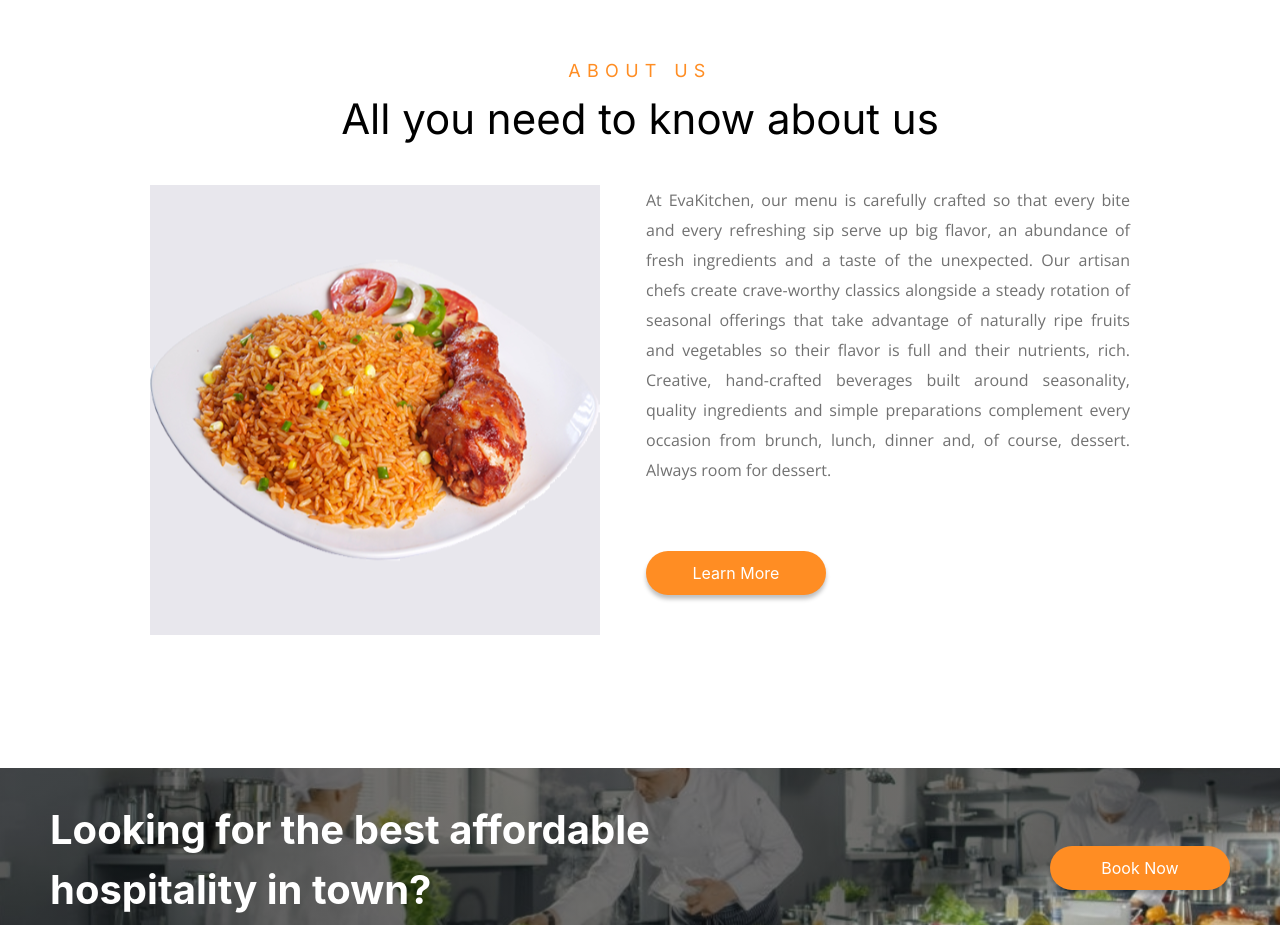
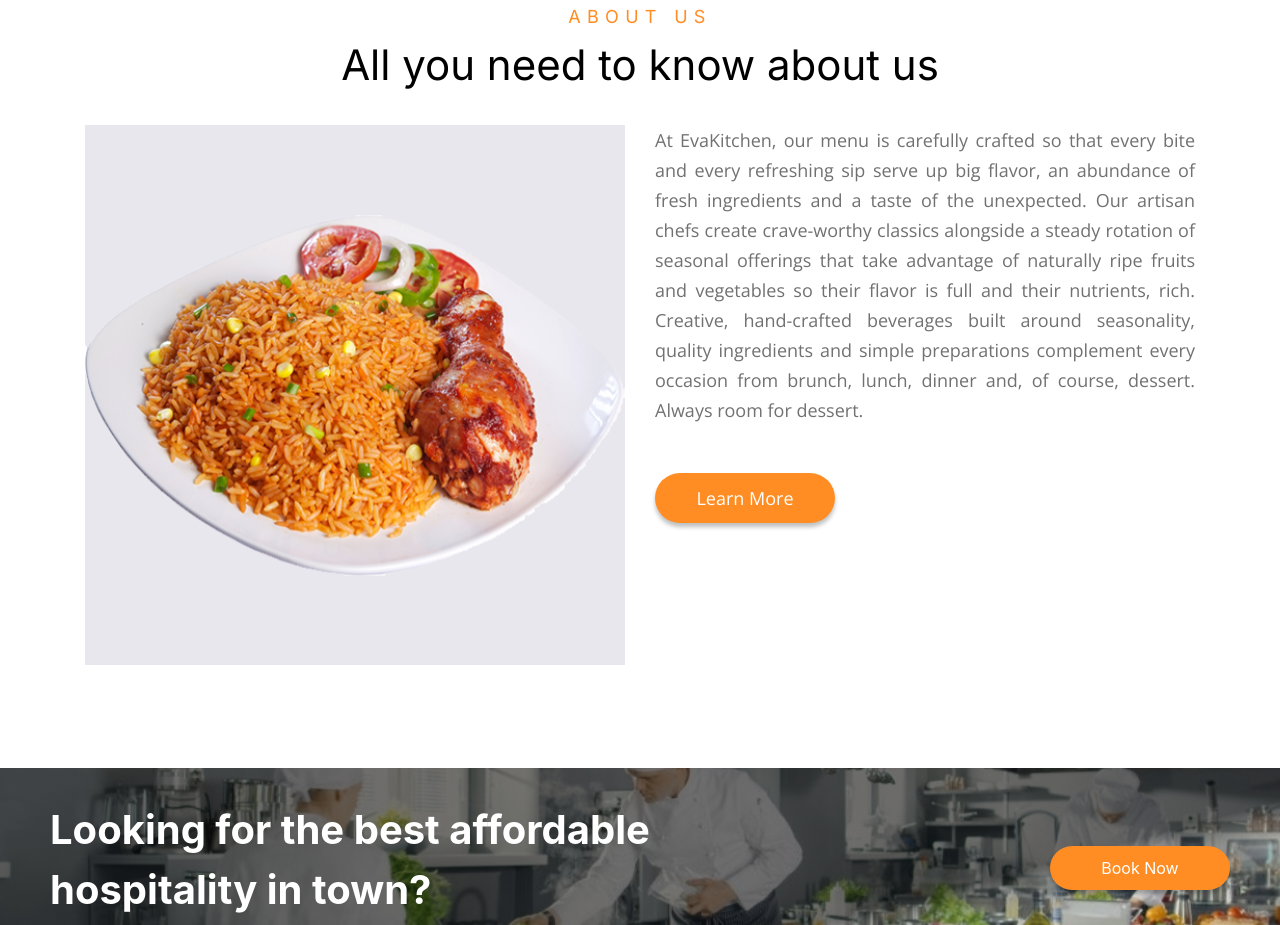
Before and after one commit to Dverybest/Eva-kitchen, a React (Create React App) app: page / in a window 1280 px wide. Shown: the part 960-1885 px from the top of the page. Built offline with nearby package versions, Linux system fonts and the light colour scheme; no server answers; a web font is replaced by a local one; what google-maps-react would draw is missing.

Commit message:
fixed about us section in landing page

```diff
--- a/src/pages/landingPage/LandingPage.css
+++ b/src/pages/landingPage/LandingPage.css
@@ -121,7 +121,15 @@
     display: flex;
     justify-content: center;
 }
-
+.LandingPageAbout{
+    font-family:'Open Sans', sans-serif;
+    font-style: normal;
+    font-weight: normal;
+    font-size: 18px;
+    line-height: 30px;
+    text-align: justify;
+    color: #717171;
+}
 .landingPage-about {
     min-height: 100vh;
     display: flex;
--- a/src/pages/landingPage/LandingPage.js
+++ b/src/pages/landingPage/LandingPage.js
@@ -97,10 +97,16 @@ const LandingPage = (props) => {
       <section className="landingPage-about">
         <h2>ABOUT US</h2>
         <p className="text_two">All you need to know about us</p>
-        <div className="landingPage-about-content">
-          <img src={image1} alt="" />
-          <div className="landingPage-about-info">
-            <p>
+        <div className="container my-4">
+          <div className="row">
+            <div className="col-md-6">
+              <div>
+                <img src={image1} className="w-100" alt="" />
+              </div>
+            </div>
+            <div className="col-md-6">
+              <div className="LandingPageAbout">
+                <p className="mb-5">
                   At EvaKitchen, our menu is carefully crafted so that every bite
                   and every refreshing sip serve up big flavor, an abundance of
                   fresh ingredients and a taste of the unexpected. Our artisan chefs
@@ -112,7 +118,10 @@ const LandingPage = (props) => {
                   brunch, lunch, dinner and, of course, dessert. Always room for
                   dessert.
                 </p>
-            <button className="button">Learn More</button>
+                <button className="button mt-5">Learn More</button>
+              </div>
+
+            </div>
           </div>
         </div>
       </section>
```
Lines whose indentation alone changed are shown as unchanged.
